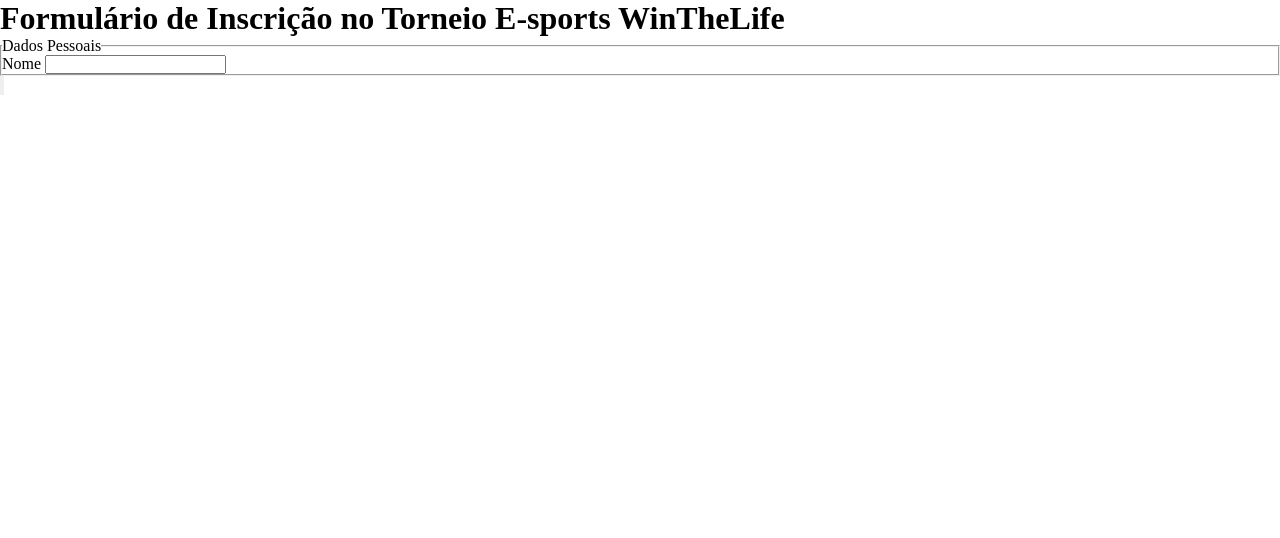
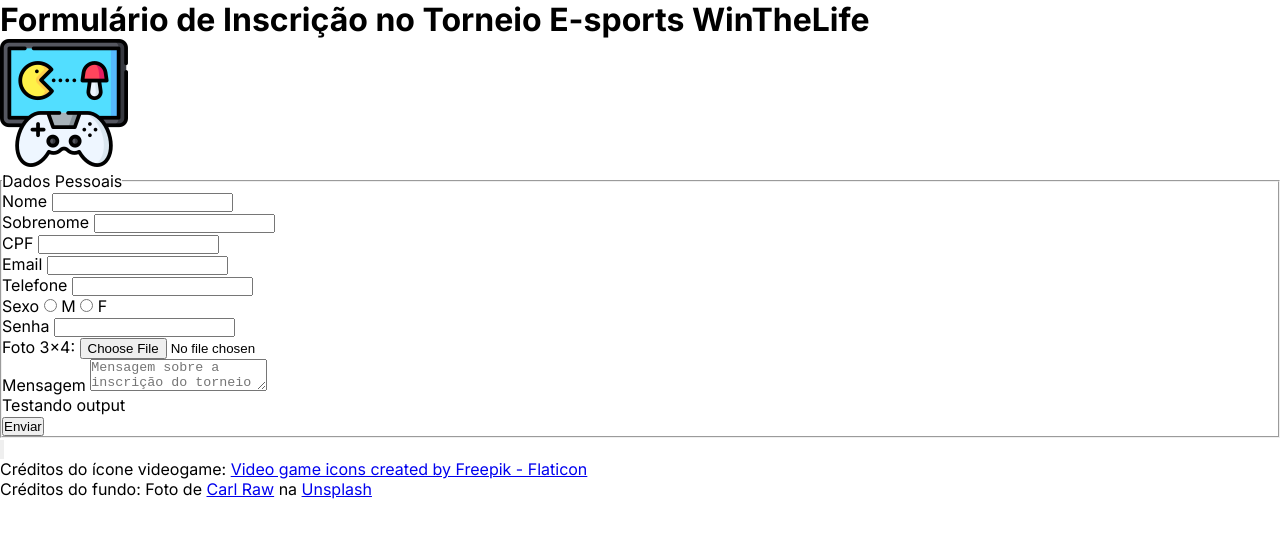
Before and after one commit to rodrigo-f7/Formulario_HTMLCSSJS, a plain HTML site: page index.html in a window 1280 px wide. Drawn offline with Linux system fonts and the light colour scheme.

Commit message:
Começando Estilizaçaõ e Imagens exemplo

```diff
--- a/CSS/style.css
+++ b/CSS/style.css
@@ -1,5 +1,11 @@
+@import url('https://fonts.googleapis.com/css2?family=Inter:wght@100..900&display=swap');
+
 *{
     margin: 0;
     padding: 0;
     box-sizing: border-box;
 }
+
+body{
+    font-family: Inter;
+}
--- a/JS/script.js
+++ b/JS/script.js
@@ -0,0 +1,4 @@
+/*
+RODRIGO PEREIRA FARIA
+20/06/24
+*/
--- a/index.html
+++ b/index.html
@@ -10,20 +10,121 @@
 </head>
 <body>
 
-    <main class="form-box">
+    <main class="main-content">
         <h1>Formulário de Inscrição no Torneio E-sports WinTheLife</h1>
+
+        <!--Form
+        Form é uma tag que admite dados enviados pelo usuário, é utilizado com tags como fieldset, label, button, input e outras
+        -->
+
+        <div class="form-box">
+            <div class="logo-box">
+                <img src="IMG/logo-provisoria.png" alt="" class="logo">
+            </div>
+
             <form action="" class="actual-form">
+                <!--Fieldset: Organiza um grupo de dados para ser enviado-->
                 <fieldset class="form-group">
+                    <!--Legend: Determina uma legenda para o fieldset-->
                     <legend>Dados Pessoais</legend>
+                    <div class="form-row">
                         <div class="form-element">
                             <label for="first_name">Nome </label>
-                    <input type="text" name="first_name">
+                            <!--Input:
+                            Gera um controle para o usuário dar entrada em dados
+                            -->
+                            <input type="text" name="first_name" class="input">
                         </div>
 
+                        <div class="form-element">
+                            <label for="last_name">Sobrenome </label>
+                            <input type="text" name="last_name" class="input">
+                        </div>
+                    </div>
+
+                    <div class="form-row">
+                        <div class="form-element">
+                            <label for="cpf">CPF</label>
+                            <input type="text" name="cpf" class="input">
+                        </div>
+
+                        <div class="form-element">
+                            <!--Input email
+                            Dá entrada em emails no formulário
+                            -->
+                            <label for="email">Email </label>
+                            <input type="email" name="email" class="input">
+                        </div>
+                    </div>
+                    <div class="form-row">
+                        <div class="form-element">
+                            <!--Input tel
+                            Serve para dar entrada de números de telefones, é muito utilizado com o atributo maxlength, para determinar um limite para o telefone.
+                            -->
+                            <label for="tel">Telefone</label>
+                            <input type="tel" name="tel" class="input input-tel" maxlength="11">
+                        </div>
+                        <div class="form-element">
+                            <label for="sexo">Sexo</label>
+
+                            <input type="radio" name="sexo" class="input-radio" value="m">
+                            <label for="sexo">M</label>
+                            <input type="radio" name="sexo" class="input-radio" value="f">
+                            <label for="sexo">F</label>
+                        </div>
+                    </div>
+                    <div class="form-row">
+                        <div class="form-element">
+                            <!-- Input Password
+                             Serve para dar entrada em senhas no formulário, fornece um botão de exibir ou ocultar senha por padrão
+                            -->
+                            <label for="password">Senha</label>
+                            <input type="password" name="password" class="input">
+                        </div>
+                    </div>
+                    <div class="form-row">
+                        <div class="form-element">
+                            <!--Input-file
+                            Dá entrada em arquivos para o servidor receber
+                            -->
+                            <label for="photo-file">Foto 3x4: </label>
+                            <input type="file" name="photo-flle" " required>
+                        </div>
+                    </div>
+                    <div class="form-row">
+                        <div class="form-element">
+                            <label for="message">Mensagem</label>
+                            <textarea name="message" id="" placeholder="Mensagem sobre a inscrição do torneio (opcional)"></textarea>
+                        </div>
+                    </div>
+                    <div class="form-row">
+                        <div class="form-element">
+                            <!-- Output
+                            É um espaço onde pode gerar o resultado do envio do formulário
+                            -->
+                            <output>Testando output</output>
+                        </div>
+                    </div>
+                    <div class="btns-row">
+                        <!--Input reset
+                        Gera um botão que reseta os valores do formulário para o padrão
+                        -->
+                        <!-- <input type="reset" value="Resetar"> -->
+                        <!-- Input Submit
+                         Botão que envia os dados
+                          -->
+                        <input type="submit" value="Enviar">
+                    </div>
                 </fieldset>
-
                 <input type="submit" value="">
             </form>
+        </div>
     </main>
+
+    <footer>
+        <p>Créditos do ícone videogame: <a href="https://www.flaticon.com/free-icons/video-game" title="video game icons">Video game icons created by Freepik - Flaticon</a></p>
+        <p>Créditos do fundo: Foto de <a href="https://unsplash.com/pt-br/@carltraw?utm_content=creditCopyText&utm_medium=referral&utm_source=unsplash">Carl Raw</a> na <a href="https://unsplash.com/pt-br/fotografias/sala-de-jogos-com-maquinas-de-fliperama-m3hn2Kn5Bns?utm_content=creditCopyText&utm_medium=referral&utm_source=unsplash">Unsplash</a>
+        </p>
+    </footer>
 </body>
 </html>
```
Also changed, not shown: IMG/logo-provisoria.png (added), 1 other file. Lines whose indentation alone changed are shown as unchanged.
